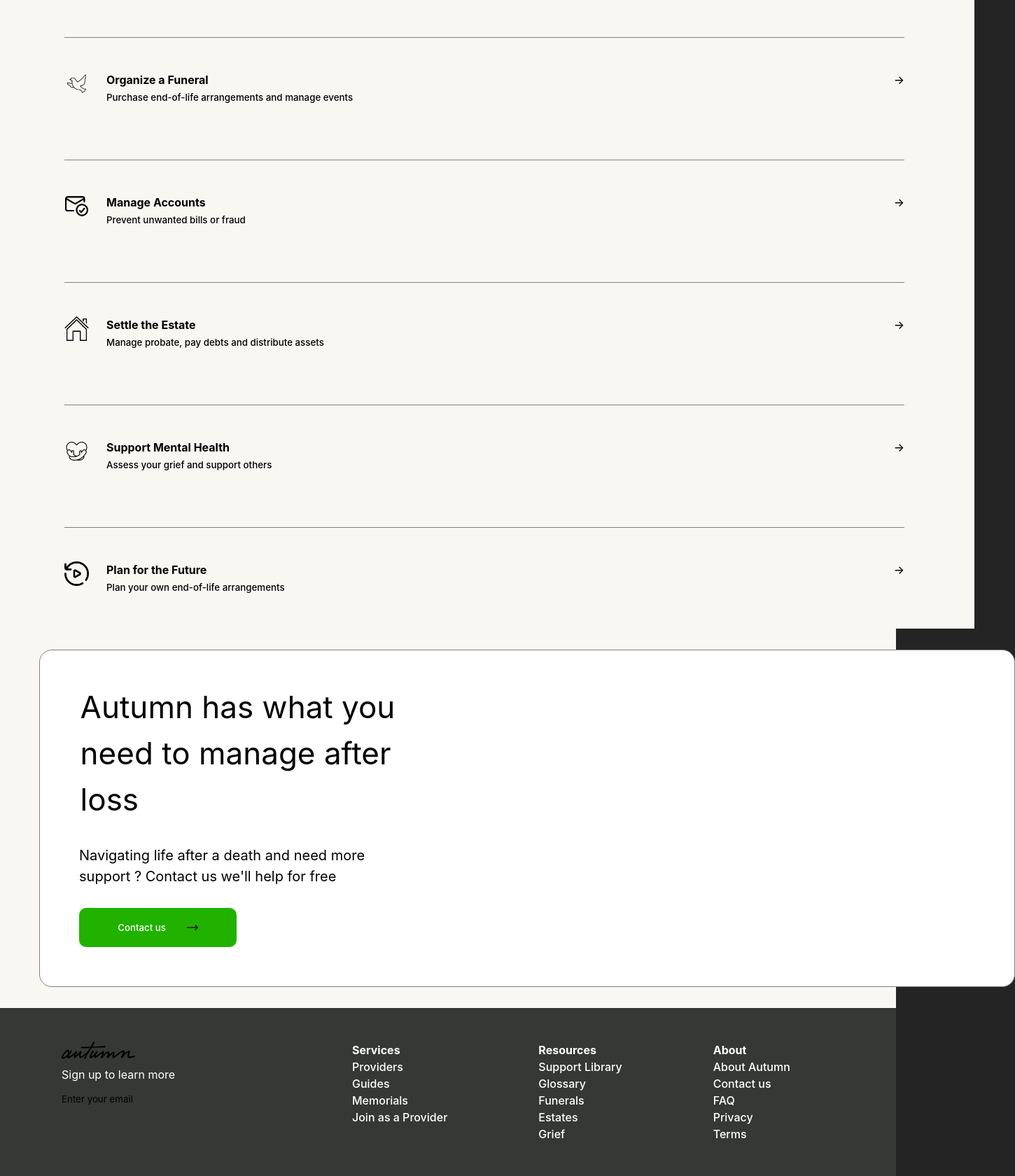
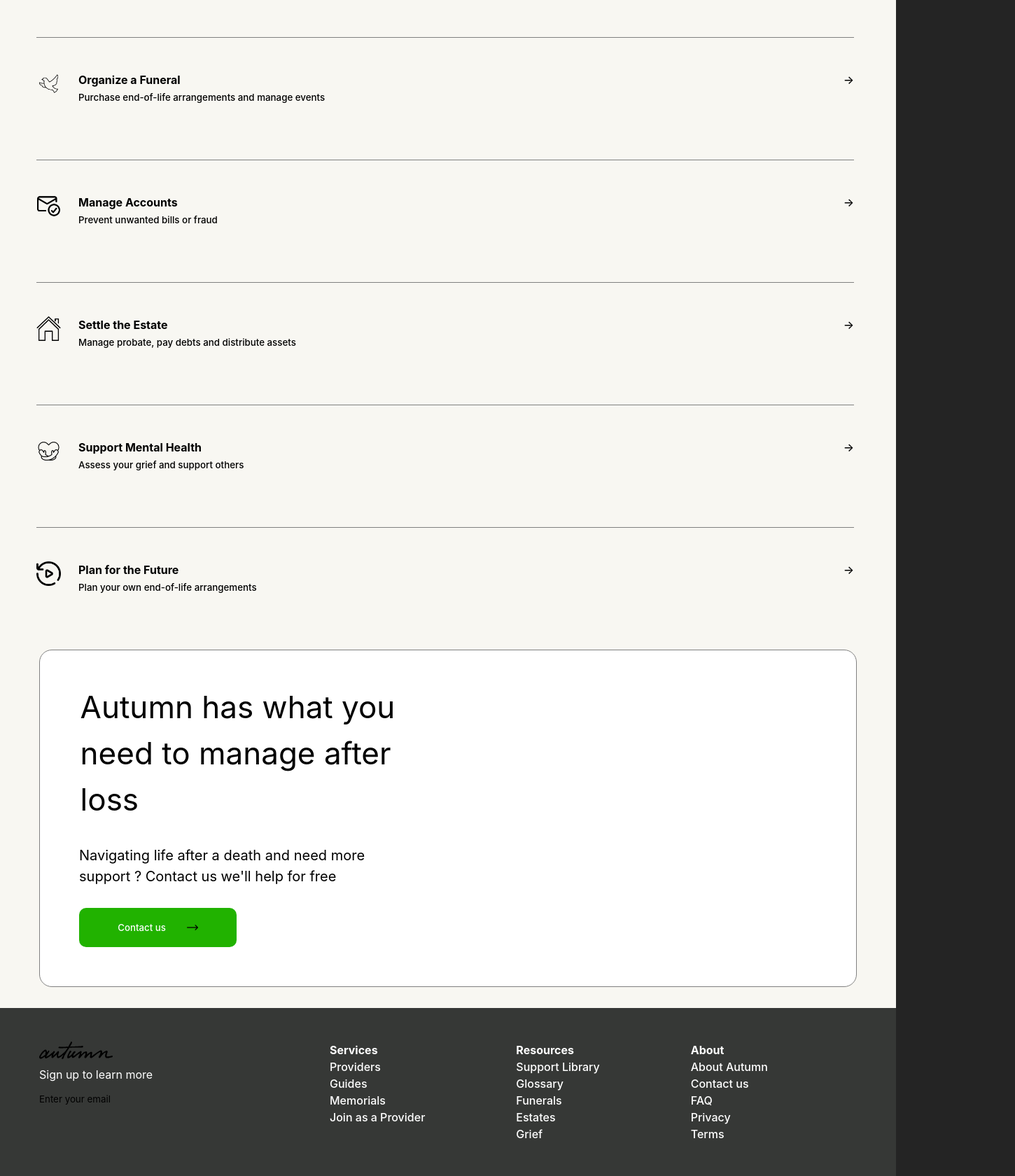
Before and after one commit to KessewaaDev/Assessments, a React (Vite) app: page /guides in a window 1280 px wide. Shown: the part 657-2337 px from the top of the page at 70% size, 1450 px wide, since content can reach past the window. Built offline with nearby package versions, Linux system fonts and the light colour scheme; a web font is replaced by a local one.

Commit message:
updated styles

```diff
--- a/src/App.css
+++ b/src/App.css
@@ -1132,7 +1132,50 @@
 .fg-subgroup button{
   margin-top: 30px;
 }
+.fp-container {
+  width: 100%;
+  margin: 0;
+  padding: 0px 56px;
+  box-sizing: border-box;
+}
+.provider-container {
+  box-sizing: border-box;
+}
+.sp-container {
+  box-sizing: border-box;
+}
+.sp-subcontain {
+  box-sizing: border-box;
+}
+.footer-container {
+  box-sizing: border-box;
+}
+.footer-subcontain {
+  padding: 48px 0;
+  box-sizing: border-box;
+}
 
+.guide1 {
+  box-sizing: border-box;
+}
+.fg-container{
+  box-sizing: border-box;
+}
+.fg-subcontain{
+  box-sizing: border-box;
+}
+.sm-container{
+  box-sizing: border-box;
+}
+.sm-subcontain{
+  box-sizing: border-box;
+}
+.fm-subcontain,.fm-container,.gContainer {
+  box-sizing: border-box;
+}
+.fm-container{
+  margin: 0;
+}
 @media screen and (max-width:700px) {
   .nav-bar{
     padding: 0px 20px;
```
